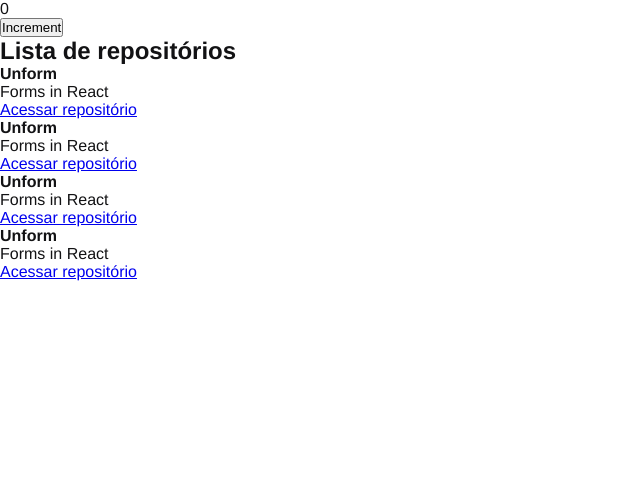
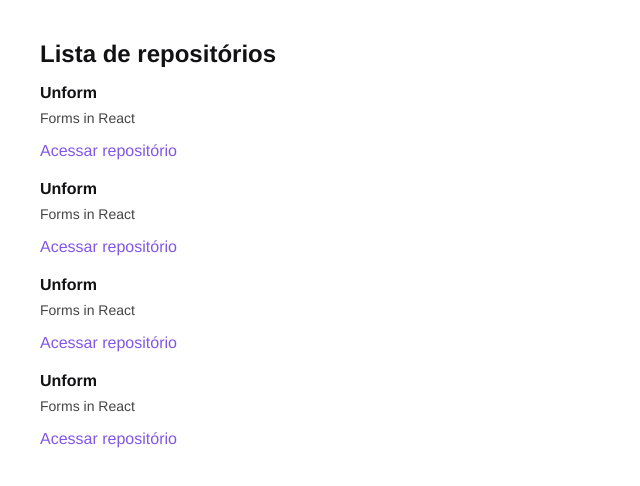
Before and after one commit to MarcosJBM/github-explorer, a React app: page / in a window 1280 px wide. Shown: the top 486 px of the page, without its empty margins (0-640 px from the left). Built offline with nearby package versions, Linux system fonts and the light colour scheme.

Commit message:
created styles to the repository list component.

```diff
--- a/src/App.jsx
+++ b/src/App.jsx
@@ -1,17 +1,5 @@
-import { useState } from 'react';
-
 import { RepositoryList } from './components';
 
 export function App() {
-  const [counter, setCounter] = useState(0);
-
-  return (
-    <>
-      <p>{counter}</p>
-      <button type='button' onClick={() => setCounter(counter + 1)}>
-        Increment
-      </button>
-      <RepositoryList />
-    </>
-  );
+  return <RepositoryList />;
 }
--- a/src/components/repository-list/index.jsx
+++ b/src/components/repository-list/index.jsx
@@ -1,4 +1,6 @@
 import { RepositoryItem } from './repository-item';
+
+import '../../styles/components/repository-list/repository-list.scss';
 
 const repository = {
   name: 'Unform',
--- a/src/components/repository-list/repository-item/index.jsx
+++ b/src/components/repository-list/repository-item/index.jsx
@@ -4,7 +4,9 @@
       <strong>{props.repository.name ?? 'Default'}</strong>
       <p>{props.repository.description}</p>
 
-      <a href={props.repository.link}>Acessar repositório</a>
+      <a href={props.repository.link} target='_blank'>
+        Acessar repositório
+      </a>
     </li>
   );
 }
--- /dev/null
+++ b/src/styles/components/repository-list/repository-list.scss
@@ -0,0 +1,31 @@
+section.repository-list {
+  margin: 40px;
+
+  h1 {
+    margin-bottom: 16px;
+  }
+
+  ul {
+    list-style: none;
+
+    li {
+      & + li {
+        margin-top: 20px;
+      }
+
+      p {
+        font-size: 14px;
+        color: #444;
+        margin-top: 8px
+      }
+
+      a {
+        display: inline-block;
+        margin-top: 16px;
+        text-decoration: none;
+
+        color: #8257e6
+      }
+    }
+  }
+}
```
